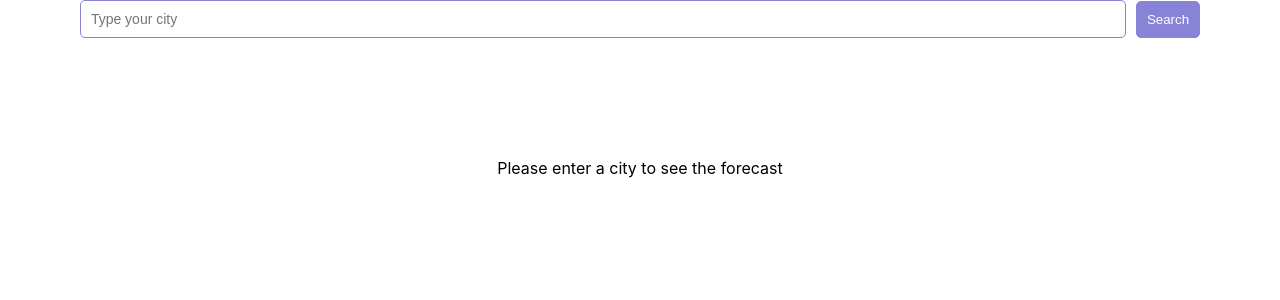
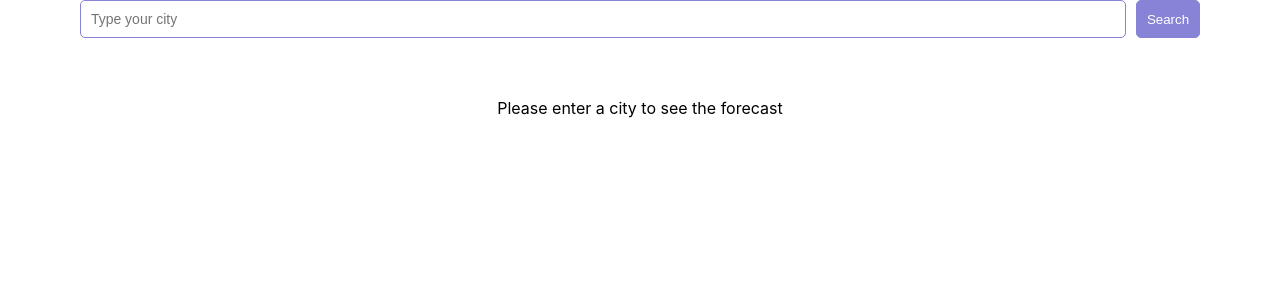
Before and after one commit to vladatsypyak/weather-chart, a React (Create React App) app: page / in a window 1280 px wide. Shown: the top 300 px of the page. Built offline with nearby package versions, Linux system fonts and the light colour scheme.

Commit message:
style: style citySearch component

```diff
--- a/src/components/CitySearch/CitySearch.jsx
+++ b/src/components/CitySearch/CitySearch.jsx
@@ -17,8 +17,10 @@ function CitySearch() {
 
     return (
         <div className={s.search_wrap}>
-            <input placeholder={"Type your city"} type="text" onInput={(e) => setCityInput(e.target.value)}/>
-            <button onClick={onSearchClick}>Search</button>
+            <div className={s.input_wrap}>
+                <input placeholder={"Type your city"} type="text" onInput={(e) => setCityInput(e.target.value)}/>
+                <button onClick={onSearchClick}>Search</button>
+            </div>
             {city && <p className={s.text}>Forecast for {city.name}, {city.country}{city.state && ","} {city.state}</p>}
             {alert && <p className={s.alert}>No city was found 😞 </p>}
         </div>
--- a/src/components/CitySearch/citySearch.module.scss
+++ b/src/components/CitySearch/citySearch.module.scss
@@ -1,40 +1,49 @@
 .search_wrap {
-  margin-bottom: 60px;
+  margin: 0 auto 60px;
   user-select: none;
 
+  .input_wrap{
+    display: flex;
+    justify-content: center;
+    gap: 10px;
+    margin-bottom: 60px;
+  }
+
   input {
-    margin-bottom: 60px;
     width: 80%;
     padding: 10px;
+    font-size: 14px;
     border-radius: 5px;
-      border:1px solid #8783d7;
+    border: 1px solid #8783d7;
     outline: none;
-      font-size: 14px;
-    margin-right: 10px;
   }
-    .text{
+
+  .text {
     font-size: 21px;
     font-weight: 500;
+    text-align: center;
   }
-  button{
+
+  button {
     padding: 10px;
-    border-radius: 5px;
-    border:1px solid #8783d7;
-    outline: none;
-    background-color: #8783d7;
     color: white;
     font-weight: 500;
+    border-radius: 5px;
+    border: 1px solid #8783d7;
+    background-color: #8783d7;
+    outline: none;
     cursor: pointer;
-    &:hover{
+
+    &:hover {
       background-color: #5a5999;
+    }
+
 
   }
 
-
-
-  }
-  .alert{
+  .alert {
     color: #b20303;
     font-weight: 500;
+    text-align: center;
   }
 }
```
Lines whose indentation alone changed are shown as unchanged.
